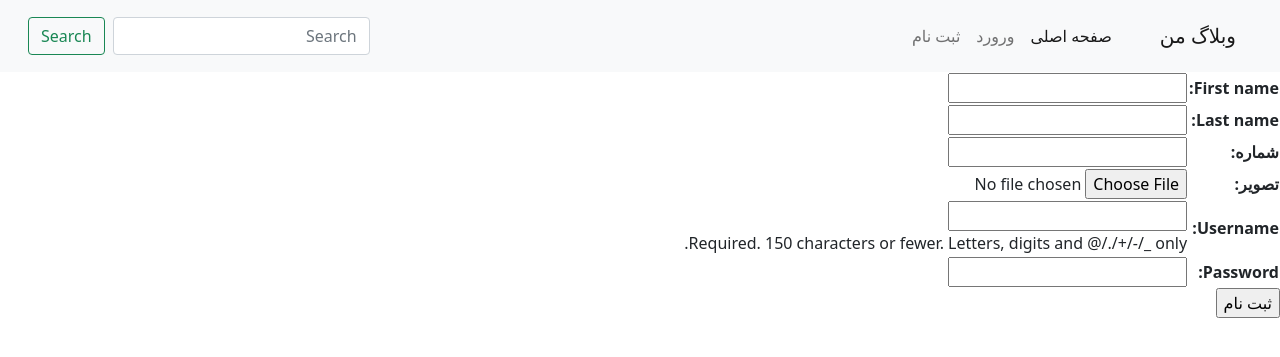
After one commit to reza78gh/blog, a Django app: page /register/ in a window 1280 px wide. The commit adds this page. Shown: the top 357 px of the page. Run offline with Django 3.2, Linux system fonts and the light colour scheme; some libraries are stand-ins or nearby versions.

Commit message:
create page register new user

```diff
--- a/blog/weblog/forms.py
+++ b/blog/weblog/forms.py
@@ -1,7 +1,12 @@
 from django.forms import ModelForm
-from .models import Post
+from .models import Post, User
 
 class NewPost(ModelForm):
     class Meta:
         model = Post
         fields = ['title','text','img','activate','tag','category']
+
+class NewUserForm(ModelForm):
+    class Meta:
+        model = User
+        fields = ['first_name','last_name','phone','image','username','password']
--- a/blog/weblog/templates/weblog/base.html
+++ b/blog/weblog/templates/weblog/base.html
@@ -31,7 +31,7 @@
                 <a class="nav-link" href="{% url 'weblog:login' %}">ورورد</a>
               </li>
               <li class="nav-item">
-                <a class="nav-link" href="{% url 'weblog:new_post' %}">ثبت نام</a>
+                <a class="nav-link" href="{% url 'weblog:register' %}">ثبت نام</a>
               </li>
               {% endif %}
             </ul>
--- /dev/null
+++ b/blog/weblog/templates/weblog/register.html
@@ -0,0 +1,12 @@
+{% extends 'weblog/base.html' %}
+
+{% block title %}ثبت نام{% endblock title %}
+{% block body %}
+<form enctype="multipart/form-data" action="{% url 'weblog:register' %}" method="POST">
+    {% csrf_token %}
+    <table>
+        {{ form.as_table }}
+    </table>
+    <input type="submit" value="ثبت نام">
+</form>
+{% endblock body %}
--- a/blog/weblog/urls.py
+++ b/blog/weblog/urls.py
@@ -8,5 +8,6 @@ app_name = 'weblog'
 urlpatterns = [
     path('', views.home, name="home"),
     path('new-post/', views.new_post, name="new_post"),
-    path("accounts/",include('django.contrib.auth.urls'))
+    path("accounts/",include('django.contrib.auth.urls')),
+    path('register/', views.register, name="register"),
 ] + static(settings.MEDIA_URL, document_root=settings.MEDIA_ROOT)
--- a/blog/weblog/views.py
+++ b/blog/weblog/views.py
@@ -1,4 +1,4 @@
-from django.shortcuts import render
+from django.shortcuts import render,HttpResponseRedirect,reverse
 from .forms import *
 from .models import *
 from django.contrib.auth.decorators import login_required
@@ -22,3 +22,13 @@ def new_post(request):
     else:
         form = NewPost()
     return render(request,"weblog/new_post.html",{'form':form})
+
+def register(request):
+    if request.POST:
+        form = NewUserForm(request.POST,request.FILES)
+        if form.is_valid():
+            form.save()
+            return HttpResponseRedirect(reverse('weblog:home'))
+    else:
+        form = NewUserForm()
+    return render(request,'weblog/register.html',{'form':form})
```
